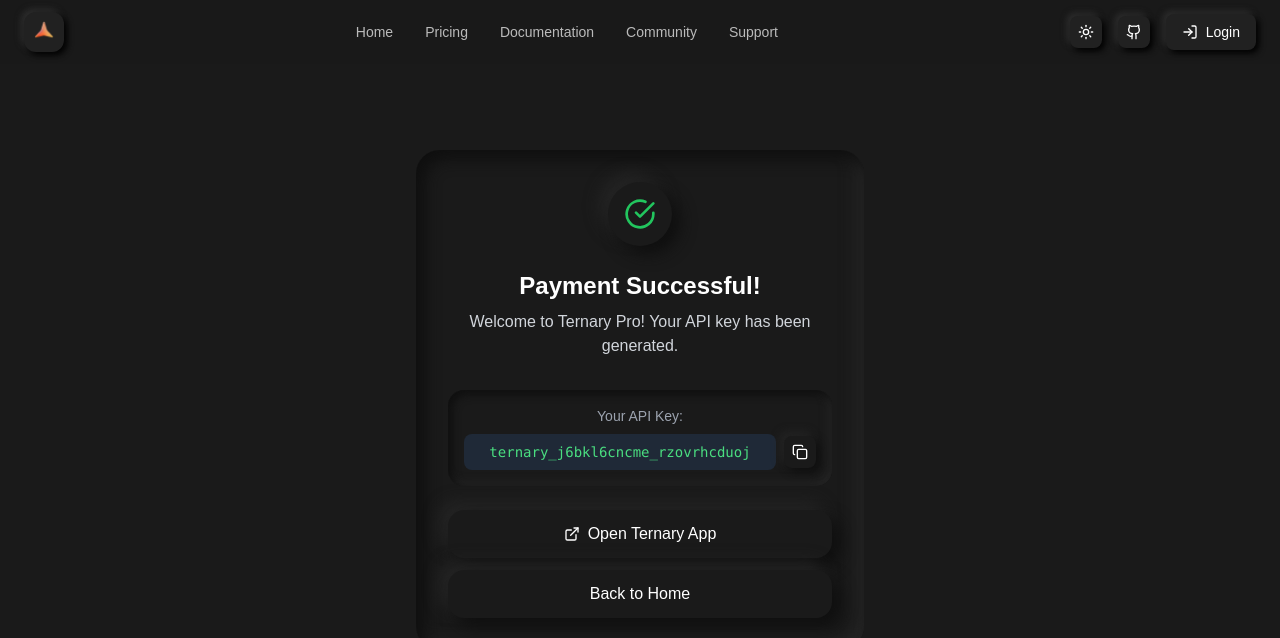
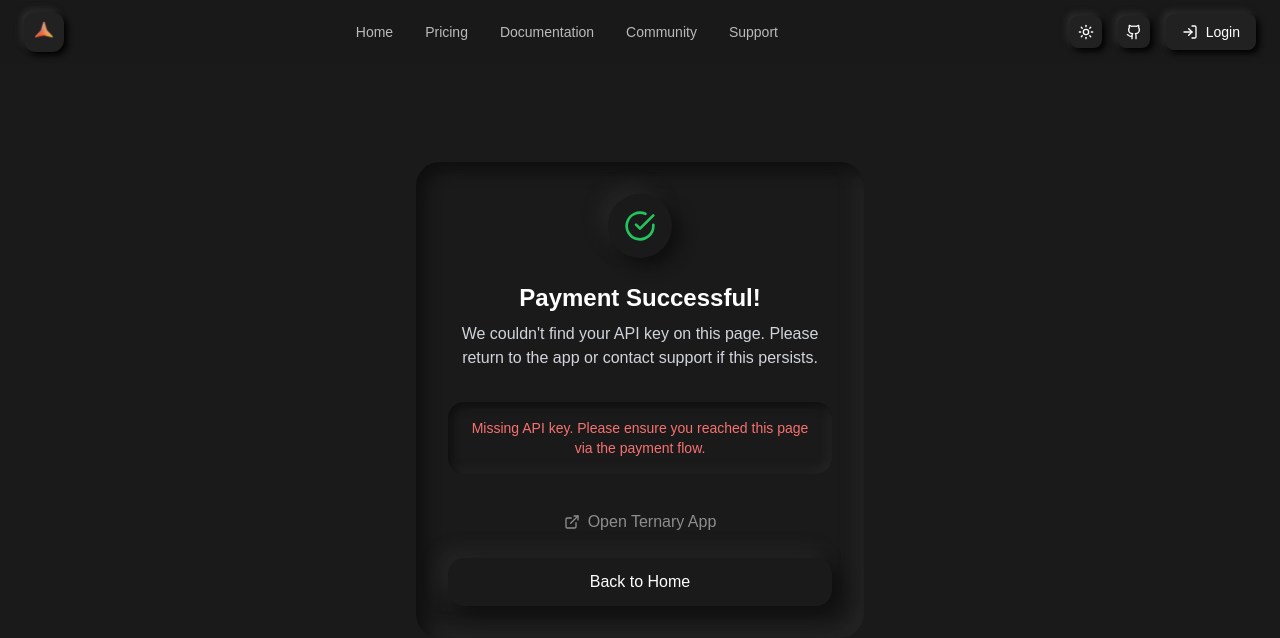
Before and after one commit to Amrlmlna/Ternary-Website, a Next.js app: page /success in a window 1280 px wide. Both pictures are taken after a click on the button 1085 px from the left and 32 px from the top of the page. Shown: the top 638 px of the page. Built offline with nearby package versions, Linux system fonts and the light colour scheme.

Commit message:
fixing random keygen

```diff
--- a/logs_result (2).json
+++ b/logs_result (2).json
@@ -282,7 +282,7 @@
     "region": "iad1",
     "maxMemoryUsed": -1,
     "memorySize": -1,
-    "message": "Checkout request: {\n  plan: 'pro',\n  priceId: 'price_1Rm90Q3IfkVFzsqHG3B1X8Ni',\n  isRecurring: true,\n  envVars: {\n    STRIPE_SECRET_KEY: 'SET',\n    STRIPE_HOBBY_PRICE_ID: 'price_1Rm8zf3IfkVFzsqHtteH1PIv',\n    STRIPE_PRO_PRICE_ID: 'price_1Rm90Q3IfkVFzsqHG3B1X8Ni',\n    STRIPE_ULTRA_PRICE_ID: 'price_1Rm9123IfkVFzsqHVpfESOB3',\n    NEXT_PUBLIC_BASE_URL: 'https://ternary-premium-x2m1.vercel.app/'\n  }\n}",
+    "message": "Checkout request: {\n  plan: 'pro',\n  priceId: 'price_1Rm90Q3IfkVFzsqHG3B1X8Ni',\n  isRecurring: true,\n  envVars: {\n    STRIPE_SECRET_KEY: 'SET',\n    STRIPE_HOBBY_PRICE_ID: 'price_1Rm8zf3IfkVFzsqHtteH1PIv',\n    STRIPE_PRO_PRICE_ID: 'price_1Rm90Q3IfkVFzsqHG3B1X8Ni',\n    STRIPE_ULTRA_PRICE_ID: 'price_1Rm9123IfkVFzsqHVpfESOB3',\n    NEXT_PUBLIC_BASE_URL: 'https://ternary-beta-domain.vercel.app/'\n  }\n}",
     "projectId": "prj_edRD43eNJ4UIJ0bSMXwIa9Kx6S7p",
     "traceId": "",
     "sessionId": "",
@@ -572,7 +572,7 @@
     "region": "iad1",
     "maxMemoryUsed": -1,
     "memorySize": -1,
-    "message": "Checkout request: {\n  plan: 'pro',\n  priceId: 'price_1Rm90Q3IfkVFzsqHG3B1X8Ni',\n  isRecurring: true,\n  envVars: {\n    STRIPE_SECRET_KEY: 'SET',\n    STRIPE_HOBBY_PRICE_ID: 'price_1Rm8zf3IfkVFzsqHtteH1PIv',\n    STRIPE_PRO_PRICE_ID: 'price_1Rm90Q3IfkVFzsqHG3B1X8Ni',\n    STRIPE_ULTRA_PRICE_ID: 'price_1Rm9123IfkVFzsqHVpfESOB3',\n    NEXT_PUBLIC_BASE_URL: 'https://ternary-premium-x2m1.vercel.app/'\n  }\n}",
+    "message": "Checkout request: {\n  plan: 'pro',\n  priceId: 'price_1Rm90Q3IfkVFzsqHG3B1X8Ni',\n  isRecurring: true,\n  envVars: {\n    STRIPE_SECRET_KEY: 'SET',\n    STRIPE_HOBBY_PRICE_ID: 'price_1Rm8zf3IfkVFzsqHtteH1PIv',\n    STRIPE_PRO_PRICE_ID: 'price_1Rm90Q3IfkVFzsqHG3B1X8Ni',\n    STRIPE_ULTRA_PRICE_ID: 'price_1Rm9123IfkVFzsqHVpfESOB3',\n    NEXT_PUBLIC_BASE_URL: 'https://ternary-beta-domain.vercel.app/'\n  }\n}",
     "projectId": "prj_edRD43eNJ4UIJ0bSMXwIa9Kx6S7p",
     "traceId": "",
     "sessionId": "",
@@ -862,7 +862,7 @@
     "region": "iad1",
     "maxMemoryUsed": -1,
     "memorySize": -1,
-    "message": "Checkout request: {\n  plan: 'pro',\n  priceId: 'price_1Rm90Q3IfkVFzsqHG3B1X8Ni',\n  isRecurring: true,\n  envVars: {\n    STRIPE_SECRET_KEY: 'SET',\n    STRIPE_HOBBY_PRICE_ID: 'price_1Rm8zf3IfkVFzsqHtteH1PIv',\n    STRIPE_PRO_PRICE_ID: 'price_1Rm90Q3IfkVFzsqHG3B1X8Ni',\n    STRIPE_ULTRA_PRICE_ID: 'price_1Rm9123IfkVFzsqHVpfESOB3',\n    NEXT_PUBLIC_BASE_URL: 'https://ternary-premium-x2m1.vercel.app/'\n  }\n}",
+    "message": "Checkout request: {\n  plan: 'pro',\n  priceId: 'price_1Rm90Q3IfkVFzsqHG3B1X8Ni',\n  isRecurring: true,\n  envVars: {\n    STRIPE_SECRET_KEY: 'SET',\n    STRIPE_HOBBY_PRICE_ID: 'price_1Rm8zf3IfkVFzsqHtteH1PIv',\n    STRIPE_PRO_PRICE_ID: 'price_1Rm90Q3IfkVFzsqHG3B1X8Ni',\n    STRIPE_ULTRA_PRICE_ID: 'price_1Rm9123IfkVFzsqHVpfESOB3',\n    NEXT_PUBLIC_BASE_URL: 'https://ternary-beta-domain.vercel.app/'\n  }\n}",
     "projectId": "prj_edRD43eNJ4UIJ0bSMXwIa9Kx6S7p",
     "traceId": "",
     "sessionId": "",
--- a/pages/success.tsx
+++ b/pages/success.tsx
@@ -12,19 +12,20 @@ export default function SuccessPage() {
   const [loading, setLoading] = useState(true);
   const searchParams = useSearchParams();
   const sessionId = searchParams.get("session_id");
+  const apiKeyParam = searchParams.get("apiKey");
 
   useEffect(() => {
-    // Simulate API key generation
-    const generateApiKey = () => {
-      const key = `ternary_${Math.random()
-        .toString(36)
-        .substring(2, 15)}_${Math.random().toString(36).substring(2, 15)}`;
-      setApiKey(key);
+    // Prefer apiKey provided by backend redirect (/success?apiKey=...)
+    if (apiKeyParam) {
+      setApiKey(apiKeyParam);
       setLoading(false);
-    };
+      return;
+    }
 
-    setTimeout(generateApiKey, 1500);
-  }, []);
+    // If no apiKey param, we can optionally try to look up by sessionId in future.
+    // For now, do not fabricate an API key.
+    setLoading(false);
+  }, [apiKeyParam, sessionId]);
 
   const copyApiKey = () => {
     navigator.clipboard.writeText(apiKey);
@@ -81,7 +82,9 @@ export default function SuccessPage() {
             <p
               className={`mb-8 ${darkMode ? "text-gray-300" : "text-gray-600"}`}
             >
-              Welcome to Ternary Pro! Your API key has been generated.
+              {apiKey
+                ? "Welcome to Ternary Pro! Your API key is ready."
+                : "We couldn't find your API key on this page. Please return to the app or contact support if this persists."}
             </p>
 
             {loading ? (
@@ -105,7 +108,7 @@ export default function SuccessPage() {
                   ></div>
                 </div>
               </div>
-            ) : (
+            ) : apiKey ? (
               <div
                 className={`p-4 rounded-2xl mb-6 ${
                   darkMode
@@ -147,14 +150,31 @@ export default function SuccessPage() {
                   </p>
                 )}
               </div>
+            ) : (
+              <div
+                className={`p-4 rounded-2xl mb-6 ${
+                  darkMode
+                    ? "bg-[#1a1a1a] shadow-[inset_4px_4px_8px_#0f0f0f,inset_-4px_-4px_8px_#252525]"
+                    : "bg-[#f0f0f0] shadow-[inset_4px_4px_8px_#d1d1d1,inset_-4px_-4px_8px_#ffffff]"
+                }`}
+              >
+                <p
+                  className={`text-sm ${
+                    darkMode ? "text-red-400" : "text-red-600"
+                  }`}
+                >
+                  Missing API key. Please ensure you reached this page via the
+                  payment flow.
+                </p>
+              </div>
             )}
 
             <div className="space-y-3">
               <button
                 onClick={openTernaryApp}
-                disabled={loading}
+                disabled={loading || !apiKey}
                 className={`w-full py-3 px-6 rounded-2xl font-medium transition-all flex items-center justify-center gap-2 ${
-                  loading
+                  loading || !apiKey
                     ? "opacity-50 cursor-not-allowed"
                     : darkMode
                     ? "bg-[#1a1a1a] shadow-[8px_8px_16px_#0f0f0f,-8px_-8px_16px_#252525] hover:shadow-[inset_8px_8px_16px_#0f0f0f,inset_-8px_-8px_16px_#252525] text-white"
```
Also changed, not shown: 1 other file (tests, documents, lock files or other folders).
